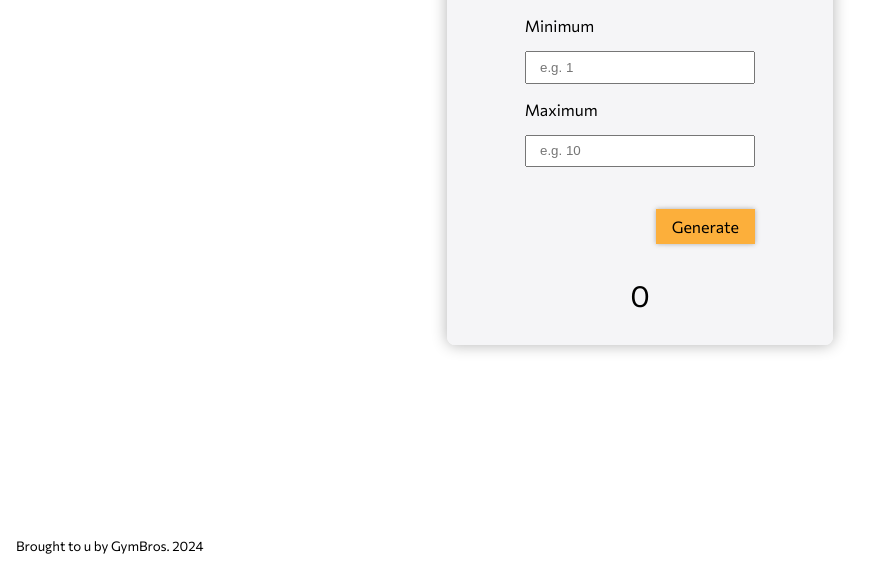
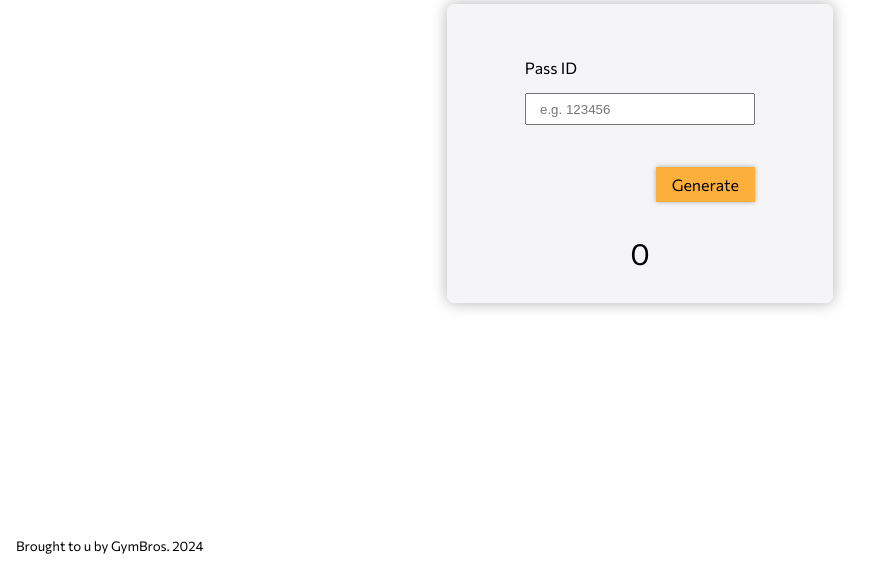
Before and after one commit to SecretLearning/Rannum, a plain HTML site: page index.html in a window 1280 px wide. Shown: the part 302-872 px from the top of the page, without its empty margins (0-886 px from the left). Drawn offline with nearby package versions, Linux system fonts and the light colour scheme.

Commit message:
Test3.1 index.html

```diff
--- a/index.html
+++ b/index.html
@@ -17,10 +17,8 @@
             <div id="form">
                 <form>
                     <fieldset>
-                        <label for="minimum">Minimum</label>
-                        <input id="minimum" type="number" placeholder="e.g. 1">
-                        <label for="maximum">Maximum</label>
-                        <input id="maximum" type="number" placeholder="e.g. 10">
+                        <label for="minimum">Pass ID</label>
+                        <input id="minimum" type="number" placeholder="e.g. 123456">
                     </fieldset>
                     <button id="generate" type="button">Generate</button>
                 </form>
```
